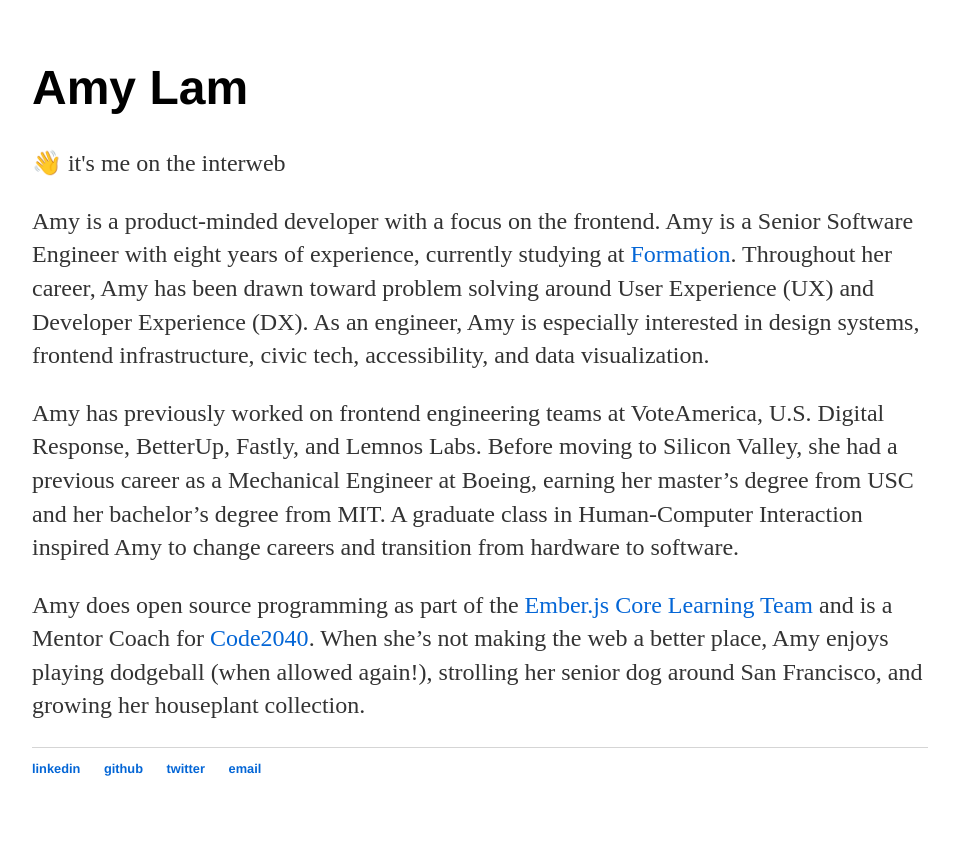
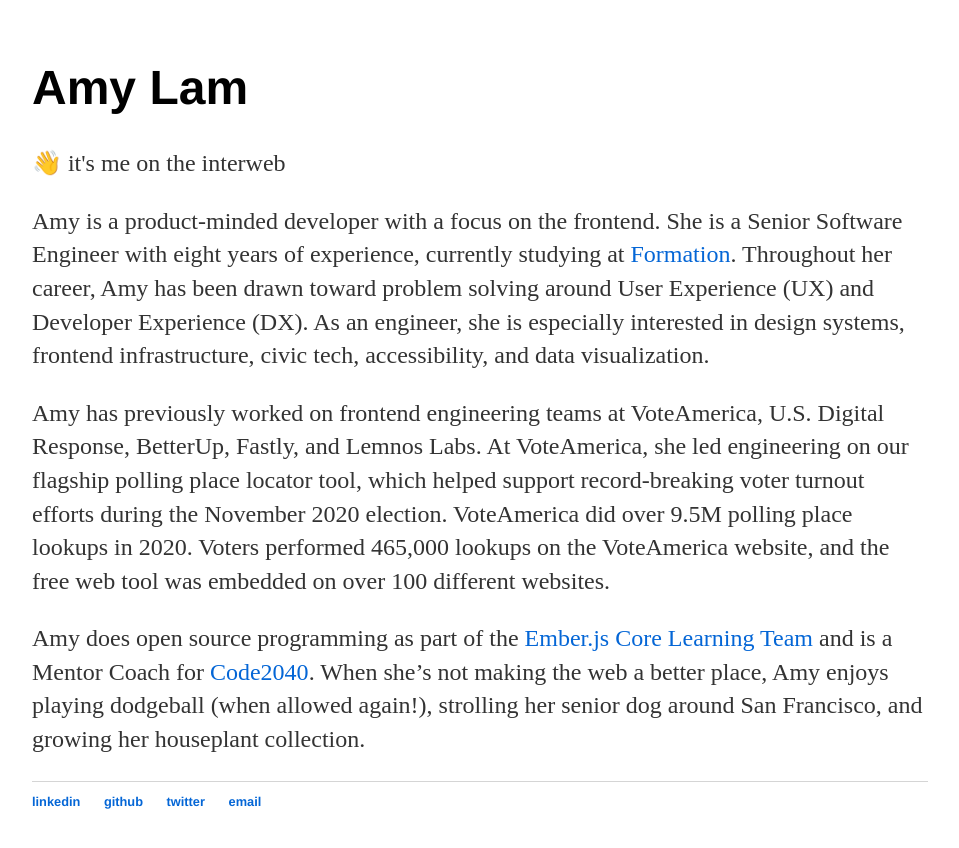
Before and after one commit to amyrlam/amyrlam.github.io-old, a Jekyll site: the page built from index.html, in a window 1280 px wide. Shown: the top 848 px of the page, without its empty margins (160-1119 px from the left). Built offline with Jekyll 4.4.1, drawn with Linux system fonts in a browser that asks for light colours.

Commit message:
Update index.html

```diff
--- a/index.html
+++ b/index.html
@@ -7,9 +7,11 @@
 
   <p>👋 it's me on the interweb</p>
 
-  <p>Amy is a product-minded developer with a focus on the frontend. Amy is a Senior Software Engineer with eight years of experience, currently studying at <a href='https://formation.dev/' target='_blank'>Formation</a>. Throughout her career, Amy has been drawn toward problem solving around User Experience (UX) and Developer Experience (DX). As an engineer, Amy is especially interested in design systems, frontend infrastructure, civic tech, accessibility, and data visualization.</p>
+  <p>Amy is a product-minded developer with a focus on the frontend. She is a Senior Software Engineer with eight years of experience, currently studying at <a href='https://formation.dev/' target='_blank'>Formation</a>. Throughout her career, Amy has been drawn toward problem solving around User Experience (UX) and Developer Experience (DX). As an engineer, she is especially interested in design systems, frontend infrastructure, civic tech, accessibility, and data visualization.</p>
 
-  <p>Amy has previously worked on frontend engineering teams at VoteAmerica, U.S. Digital Response, BetterUp, Fastly, and Lemnos Labs. Before moving to Silicon Valley, she had a previous career as a Mechanical Engineer at Boeing, earning her master’s degree from USC and her bachelor’s degree from MIT. A graduate class in Human-Computer Interaction inspired Amy to change careers and transition from hardware to software.</p>
+  <p>Amy has previously worked on frontend engineering teams at VoteAmerica, U.S. Digital Response, BetterUp, Fastly, and Lemnos Labs. At VoteAmerica, she led engineering on our flagship polling place locator tool, which helped support record-breaking voter turnout efforts during the November 2020 election. VoteAmerica did over 9.5M polling place lookups in 2020. Voters performed 465,000 lookups on the VoteAmerica website, and the free web tool was embedded on over 100 different websites.</p>
+
+  <pBefore moving to Silicon Valley, Amy had a previous career as a Mechanical Engineer at Boeing, earning her master’s degree from USC and her bachelor’s degree from MIT. A graduate class in Human-Computer Interaction inspired her to change careers and transition from hardware to software.</p>
 
   <p>Amy does open source programming as part of the <a href='https://emberjs.com/teams/' target='_blank'>Ember.js Core Learning Team</a> and is a Mentor Coach for <a href='http://www.code2040.org/' target='_blank'>Code2040</a>. When she’s not making the web a better place, Amy enjoys playing dodgeball (when allowed again!), strolling her senior dog around San Francisco, and growing her houseplant collection.</p>
 </div>
```
